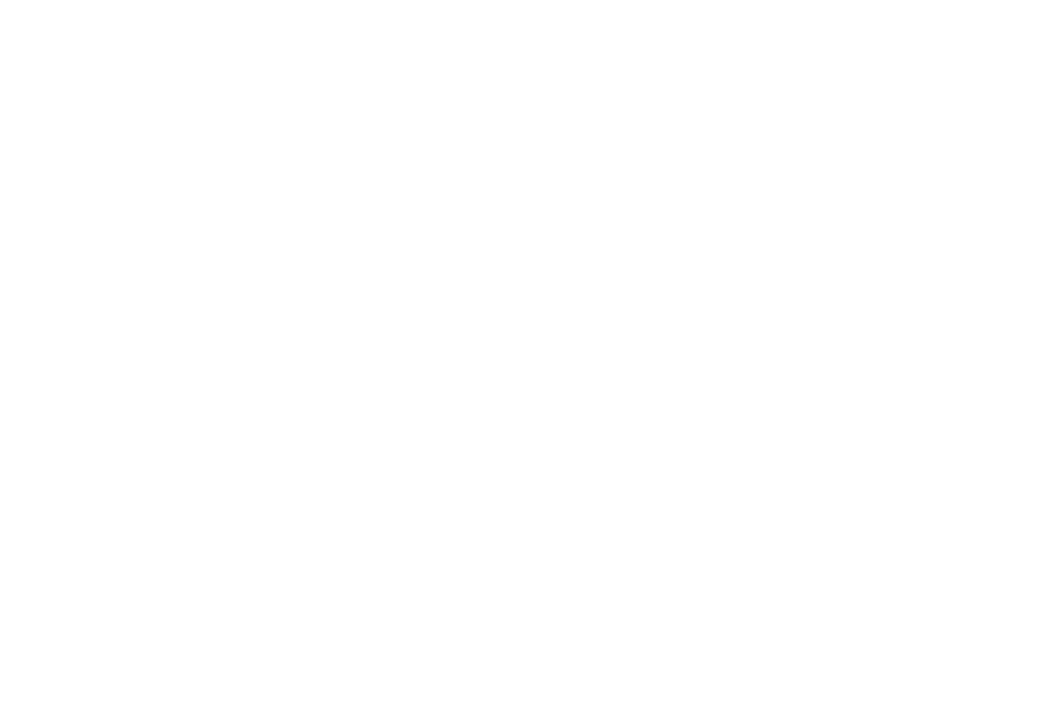
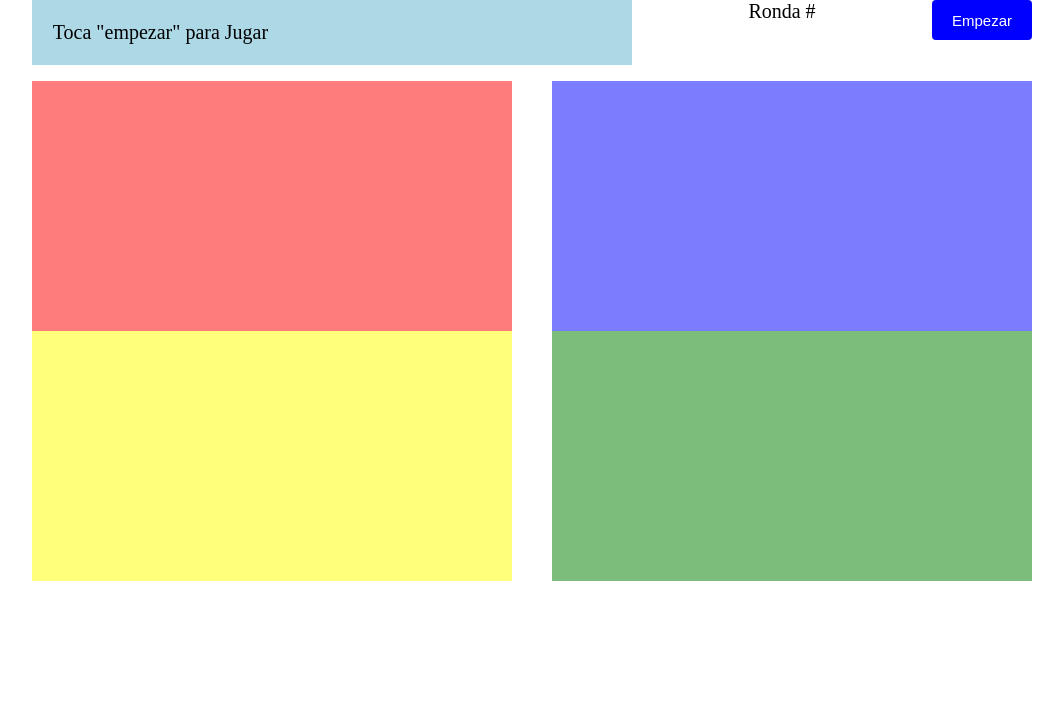
Before and after one commit to Fabrizio112/Simon-Dice, a plain HTML site: page index.html in a window 1280 px wide. Shown: the whole page, without its empty margins (108-1171 px from the left). Drawn offline with Linux system fonts and the light colour scheme.

Commit message:
Finaliza estilos CSS
Se estiliza el archivo de CSS para poder comenzar a trabajar en la logica detras del simon dice

```diff
--- a/index.html
+++ b/index.html
@@ -10,7 +10,24 @@
 </head>
 
 <body>
+    <div class="container">
+        <div class="barra-superior">
+            <p class="barra-superior__turno">Toca "empezar" para Jugar</p>
+            <span class="barra-superior__numero-turno">Ronda #</span>
+            <button class="barra-superior__boton">Empezar</button>
+        </div>
+        <div class="contenedor-inputs">
+            <div class="minicontenedor-inputs__1">
+                <input class="input__1" type="text">
+                <input class="input__2" type="text">
+            </div>
+            <div class="minicontenedor-inputs__2">
+                <input class="input__3" type="text">
+                <input class="input__4" type="text">
+            </div>
 
+        </div>
+    </div>
 
 
 
--- a/style.css
+++ b/style.css
@@ -0,0 +1,92 @@
+* {
+    padding: 0;
+    margin: 0;
+    box-sizing: border-box;
+}
+
+.container {
+    width: 1000px;
+    height: 700px;
+    display: flex;
+    flex-direction: column;
+    margin: 0 auto;
+}
+
+.barra-superior {
+    display: flex;
+    justify-content: space-between;
+}
+
+.barra-superior__turno {
+    width: 60%;
+    background-color: lightblue;
+    color: black;
+    padding: 1.3rem;
+    font-size: 20px;
+}
+
+.barra-superior__numero-turno {
+    width: 30%;
+    text-align: center;
+    font-size: 20px;
+}
+
+.barra-superior__boton {
+    width: 10%;
+    height: 40px;
+    background-color: blue;
+    color: white;
+    border: none;
+    border-radius: 4px;
+    font-size: 15px;
+    cursor: pointer;
+}
+
+.contenedor-inputs {
+    display: flex;
+    flex-wrap: wrap;
+    justify-content: space-between;
+    width: 100%;
+    margin-top: 1rem;
+}
+
+.contenedor-inputs [class*=minicontenedor-inputs] {
+    display: flex;
+    flex-direction: column;
+}
+
+.contenedor-inputs .minicontenedor-inputs__1 {
+    width: 48%;
+}
+
+.contenedor-inputs .minicontenedor-inputs__2 {
+    width: 48%;
+}
+
+
+
+.minicontenedor-inputs__1 .input__1 {
+    height: 250px;
+    background-color: red;
+}
+
+.minicontenedor-inputs__1 .input__2 {
+    height: 250px;
+    background-color: yellow;
+}
+
+.minicontenedor-inputs__2 .input__3 {
+    height: 250px;
+    background-color: blue;
+}
+
+.minicontenedor-inputs__2 .input__4 {
+    height: 250px;
+    background-color: green;
+}
+
+
+[class*=input] {
+    border: none;
+    opacity: 0.8;
+}
```
